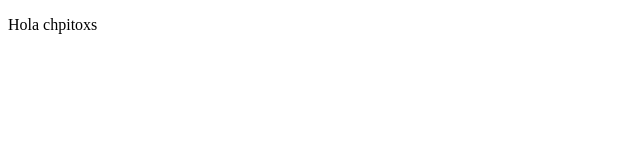
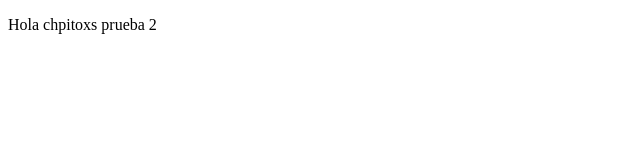
Before and after one commit to Ragnarozz/DevProject, a plain HTML site: page index.html in a window 1280 px wide. Shown: the full height of the page, 0-640 px from the left. Drawn offline with Linux system fonts and the light colour scheme.

Commit message:
PRUEBA 2

```diff
--- a/index.html
+++ b/index.html
@@ -7,6 +7,6 @@
     <title>Hola chopito</title>
 </head>
 <body>
-    <p> Hola chpitoxs</p>
+    <p> Hola chpitoxs prueba 2</p>
 </body>
 </html>
```
